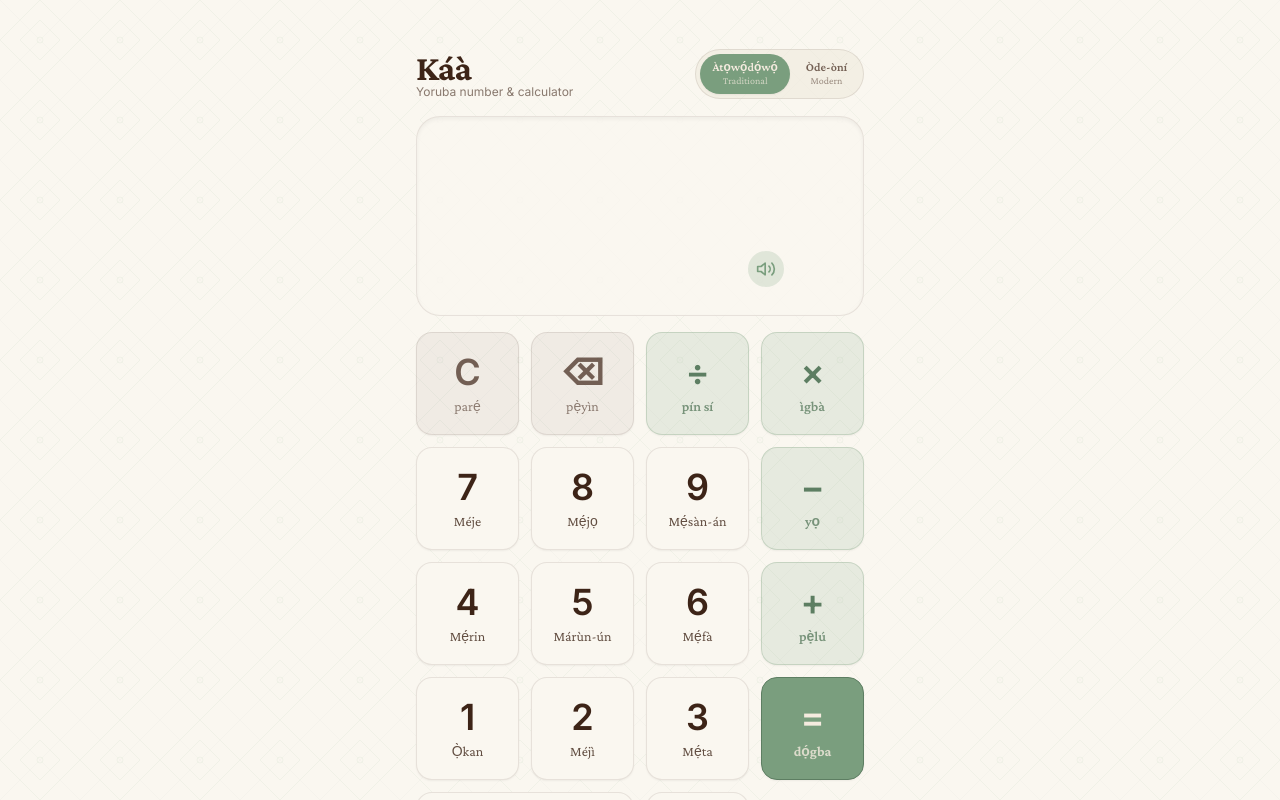
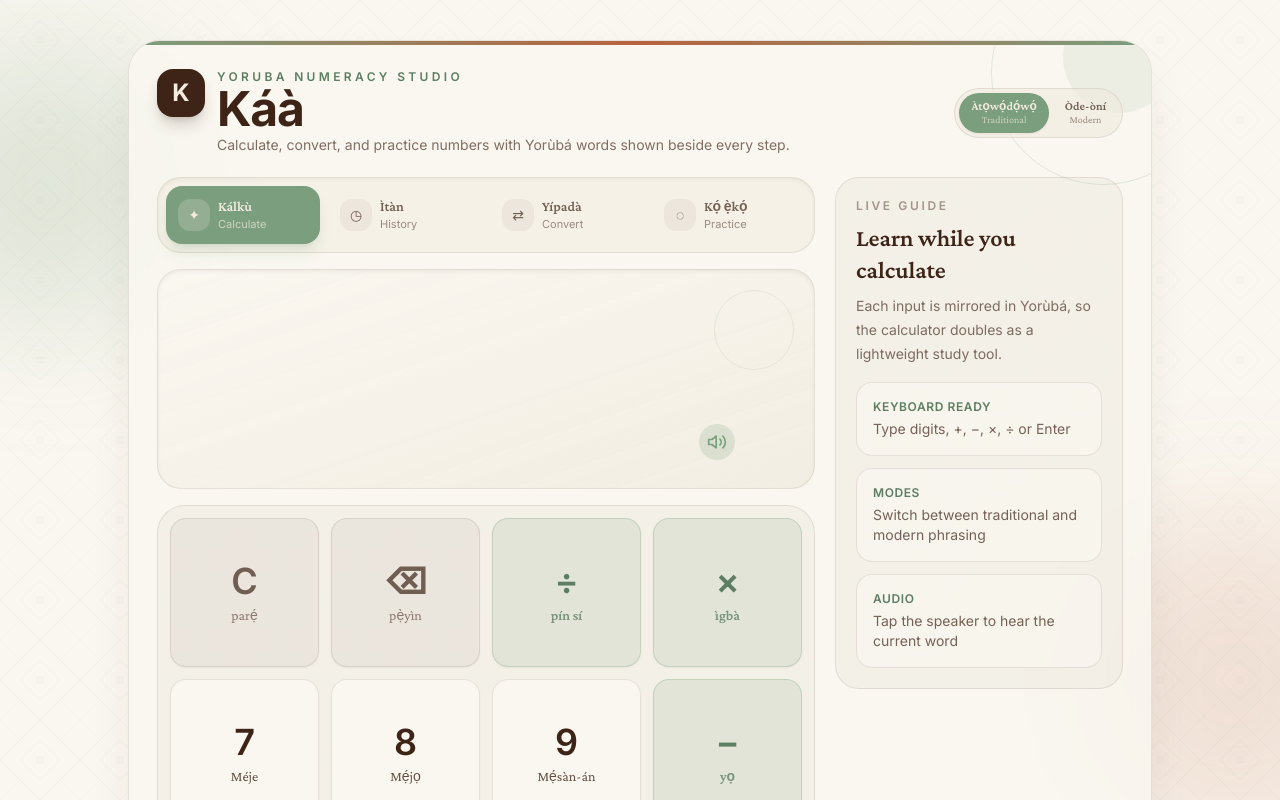
Before and after one commit to SojiJoro/KaaNiYoruba, a Next.js app: page / in a window 1280 px wide. Shown: the top 800 px of the page. Built offline with nearby package versions, Linux system fonts and the light colour scheme.

Commit message:
Polish calculator UI shell

```diff
--- a/src/app/page.tsx
+++ b/src/app/page.tsx
@@ -2,8 +2,14 @@ import { Calculator } from '@/components/Calculator';
 
 export default function Home() {
   return (
-    <main className="min-h-screen flex items-start sm:items-center justify-center py-6 sm:py-12 yoruba-pattern">
-      <Calculator />
+    <main className="relative min-h-screen overflow-hidden yoruba-pattern px-4 py-6 text-cocoa dark:text-cream sm:py-10">
+      <div className="pointer-events-none absolute -left-24 top-10 h-72 w-72 rounded-full bg-moss/20 blur-3xl dark:bg-moss/10" />
+      <div className="pointer-events-none absolute -right-28 top-1/3 h-80 w-80 rounded-full bg-rust/15 blur-3xl dark:bg-rust/10" />
+      <div className="pointer-events-none absolute bottom-0 left-1/2 h-64 w-64 -translate-x-1/2 rounded-full bg-paper-dark/70 blur-3xl dark:bg-cocoa-light/20" />
+
+      <div className="relative mx-auto flex min-h-[calc(100vh-3rem)] w-full max-w-6xl items-center justify-center">
+        <Calculator />
+      </div>
     </main>
   );
 }
--- a/src/components/Calculator.tsx
+++ b/src/components/Calculator.tsx
@@ -11,6 +11,13 @@ import { ConverterPanel } from './ConverterPanel';
 import { LearningMode } from './LearningMode';
 
 type Tab = 'calculator' | 'history' | 'converter' | 'learn';
+
+const TABS: Array<{ id: Tab; label: string; sublabel: string; icon: string }> = [
+  { id: 'calculator', label: 'Kálkù', sublabel: 'Calculate', icon: '✦' },
+  { id: 'history', label: 'Ìtàn', sublabel: 'History', icon: '◷' },
+  { id: 'converter', label: 'Yípadà', sublabel: 'Convert', icon: '⇄' },
+  { id: 'learn', label: 'Kọ́ ẹ̀kọ́', sublabel: 'Practice', icon: '◌' },
+];
 
 export function Calculator() {
   const [state, setState] = useState<CalcState>(initialState);
@@ -101,21 +108,53 @@ export function Calculator() {
   }, []);
 
   return (
-    <div className="w-full max-w-md mx-auto flex flex-col gap-4 px-4 sm:px-0">
-      <header className="flex items-center justify-between">
+    <div className="w-full max-w-5xl">
+      <section className="relative overflow-hidden rounded-[2rem] border border-cocoa/10 bg-paper/85 p-4 shadow-2xl shadow-cocoa/10 backdrop-blur dark:border-cream/10 dark:bg-cocoa/55 dark:shadow-cocoa-dark/40 sm:p-6 lg:p-7">
+        <div className="absolute inset-x-0 top-0 h-1 bg-gradient-to-r from-moss via-rust to-moss" />
+        <div className="pointer-events-none absolute -right-16 -top-20 h-56 w-56 rounded-full border border-moss/20" />
+        <div className="pointer-events-none absolute -right-6 -top-10 h-28 w-28 rounded-full bg-moss/10" />
+
+        <header className="relative mb-5 flex flex-col gap-4 sm:flex-row sm:items-center sm:justify-between">
+          <div className="flex items-start gap-3">
+            <div className="flex h-12 w-12 shrink-0 items-center justify-center rounded-2xl bg-cocoa text-2xl font-bold text-cream shadow-lg shadow-cocoa/20 dark:bg-cream dark:text-cocoa">
+              K
+            </div>
             <div className="flex flex-col">
-          <h1 className="text-4xl font-serif font-bold text-cocoa dark:text-cream tracking-tight">
+              <p className="text-xs font-semibold uppercase tracking-[0.28em] text-moss-dark dark:text-moss-light">
+                Yoruba Numeracy Studio
+              </p>
+              <h1 className="text-4xl font-bold tracking-tight text-cocoa dark:text-cream sm:text-5xl">
                 Káà
               </h1>
-          <p className="text-xs text-cocoa/60 dark:text-cream/60 -mt-1">
-            Yoruba number & calculator
+              <p className="max-w-xl text-sm leading-6 text-cocoa/65 dark:text-cream/65">
+                Calculate, convert, and practice numbers with Yorùbá words shown beside every step.
               </p>
+            </div>
           </div>
           <ModeToggle mode={mode} onChange={setMode} />
         </header>
 
+        <div className="relative grid gap-5 lg:grid-cols-[minmax(0,1fr)_18rem] lg:items-start">
+          <div className="flex min-w-0 flex-col gap-4">
+            <nav
+              aria-label="Sections"
+              className="grid grid-cols-2 gap-2 rounded-3xl border border-cocoa/10 bg-paper-dark/45 p-2 shadow-inner dark:border-cream/10 dark:bg-cocoa-light/35 sm:grid-cols-4"
+            >
+              {TABS.map((item) => (
+                <TabButton
+                  key={item.id}
+                  label={item.label}
+                  sublabel={item.sublabel}
+                  icon={item.icon}
+                  active={tab === item.id}
+                  onClick={() => setTab(item.id)}
+                />
+              ))}
+            </nav>
+
+            <div className="min-w-0">
               {tab === 'calculator' && (
-        <>
+                <div className="flex flex-col gap-4">
                   <Display
                     expression={state.expression}
                     result={previewResult}
@@ -124,38 +163,60 @@ export function Calculator() {
                     onSpeak={handleSpeak}
                   />
                   <Keypad mode={mode} onKey={handleKey} />
-        </>
+                </div>
               )}
 
               {tab === 'history' && (
-        <History entries={history} onReuse={(e) => {
+                <History
+                  entries={history}
+                  onReuse={(e) => {
                     setState({ ...initialState, expression: e.expression });
                     setTab('calculator');
-        }} onClear={() => setHistory([])} />
+                  }}
+                  onClear={() => setHistory([])}
+                />
               )}
 
               {tab === 'converter' && <ConverterPanel mode={mode} onSpeak={handleSpeak} />}
               {tab === 'learn' && <LearningMode mode={mode} onSpeak={handleSpeak} />}
+            </div>
+          </div>
 
-      <nav
-        aria-label="Sections"
-        className="flex justify-around bg-paper-dark/40 dark:bg-cocoa-light/40 rounded-2xl p-1 border border-cocoa/10 dark:border-cream/10"
-      >
-        <TabButton label="Kálkù" active={tab === 'calculator'} onClick={() => setTab('calculator')} />
-        <TabButton label="Ìtàn" active={tab === 'history'} onClick={() => setTab('history')} />
-        <TabButton label="Yípadà" active={tab === 'converter'} onClick={() => setTab('converter')} />
-        <TabButton label="Kọ́ ẹ̀kọ́" active={tab === 'learn'} onClick={() => setTab('learn')} />
-      </nav>
+          <aside className="hidden rounded-3xl border border-cocoa/10 bg-cocoa/[0.03] p-5 dark:border-cream/10 dark:bg-cream/[0.04] lg:flex lg:flex-col lg:gap-4">
+            <div>
+              <p className="text-xs font-semibold uppercase tracking-[0.22em] text-cocoa/45 dark:text-cream/45">
+                Live guide
+              </p>
+              <h2 className="mt-2 font-serif text-2xl font-semibold text-cocoa dark:text-cream">
+                Learn while you calculate
+              </h2>
+              <p className="mt-2 text-sm leading-6 text-cocoa/65 dark:text-cream/65">
+                Each input is mirrored in Yorùbá, so the calculator doubles as a lightweight study tool.
+              </p>
+            </div>
+
+            <div className="grid gap-3">
+              <GuideCard label="Keyboard ready" value="Type digits, +, −, ×, ÷ or Enter" />
+              <GuideCard label="Modes" value="Switch between traditional and modern phrasing" />
+              <GuideCard label="Audio" value="Tap the speaker to hear the current word" />
+            </div>
+          </aside>
+        </div>
+      </section>
     </div>
   );
 }
 
 function TabButton({
   label,
+  sublabel,
+  icon,
   active,
   onClick,
 }: {
   label: string;
+  sublabel: string;
+  icon: string;
   active: boolean;
   onClick: () => void;
 }) {
@@ -163,13 +224,37 @@ function TabButton({
     <button
       type="button"
       onClick={onClick}
-      className={`flex-1 rounded-xl px-3 py-2 text-sm font-medium font-serif transition-colors ${
+      className={`group flex items-center gap-2 rounded-2xl px-3 py-3 text-left transition-all ${
         active
-          ? 'bg-moss text-cream shadow-sm'
-          : 'text-cocoa/70 dark:text-cream/70 hover:bg-cocoa/5 dark:hover:bg-cream/5'
+          ? 'bg-moss text-cream shadow-lg shadow-moss/20'
+          : 'text-cocoa/70 hover:bg-cocoa/5 dark:text-cream/70 dark:hover:bg-cream/5'
       }`}
     >
+      <span
+        className={`flex h-8 w-8 shrink-0 items-center justify-center rounded-xl text-sm ${
+          active ? 'bg-cream/20' : 'bg-cocoa/5 dark:bg-cream/5'
+        }`}
+        aria-hidden
+      >
+        {icon}
+      </span>
+      <span className="min-w-0">
+        <span className="block truncate font-serif text-sm font-semibold leading-tight">
           {label}
+        </span>
+        <span className="block truncate text-[11px] opacity-70">{sublabel}</span>
+      </span>
     </button>
   );
 }
+
+function GuideCard({ label, value }: { label: string; value: string }) {
+  return (
+    <div className="rounded-2xl border border-cocoa/10 bg-paper/60 p-4 dark:border-cream/10 dark:bg-cocoa/35">
+      <p className="text-xs font-semibold uppercase tracking-wider text-moss-dark dark:text-moss-light">
+        {label}
+      </p>
+      <p className="mt-1 text-sm leading-5 text-cocoa/70 dark:text-cream/70">{value}</p>
+    </div>
+  );
+}
--- a/src/components/Display.tsx
+++ b/src/components/Display.tsx
@@ -19,8 +19,9 @@ export function Display({ expression, result, error, mode, onSpeak }: DisplayPro
   const expressionYoruba = expression ? expressionToYoruba(expression, mode) : '';
 
   return (
-    <div className="rounded-3xl bg-paper/80 dark:bg-cocoa/40 px-6 py-7 shadow-inner border border-cocoa/10 dark:border-cream/10 flex flex-col gap-4 min-h-[200px] justify-between">
-      <div className="flex flex-col gap-1">
+    <div className="relative overflow-hidden rounded-3xl border border-cocoa/10 bg-gradient-to-br from-paper to-paper-dark/70 px-6 py-7 shadow-inner dark:border-cream/10 dark:from-cocoa/70 dark:to-cocoa-light/45 flex flex-col gap-4 min-h-[220px] justify-between">
+      <div className="pointer-events-none absolute right-5 top-5 h-20 w-20 rounded-full border border-moss/15" />
+      <div className="relative flex flex-col gap-1">
         <div
           aria-label="Expression in Arabic numerals"
           className="text-cocoa/60 dark:text-cream/60 text-lg font-mono tracking-tight min-h-[1.5rem]"
@@ -35,7 +36,7 @@ export function Display({ expression, result, error, mode, onSpeak }: DisplayPro
         </div>
       </div>
 
-      <div className="flex items-end justify-between gap-4">
+      <div className="relative flex items-end justify-between gap-4">
         <div className="flex flex-col">
           <div
             aria-live="polite"
@@ -51,7 +52,7 @@ export function Display({ expression, result, error, mode, onSpeak }: DisplayPro
             type="button"
             onClick={() => onSpeak?.(headlineYoruba || '')}
             aria-label="Gbọ́ pípè"
-            className="rounded-full bg-moss/20 hover:bg-moss/30 text-moss dark:text-moss-light p-2 transition-colors"
+            className="rounded-full bg-moss/20 hover:bg-moss/30 text-moss dark:text-moss-light p-2 transition-colors focus:outline-none focus:ring-2 focus:ring-moss focus:ring-offset-2 focus:ring-offset-paper dark:focus:ring-offset-cocoa"
             title="Gbọ́ pípè (Hear pronunciation)"
           >
             <SpeakerIcon />
--- a/src/components/Keypad.tsx
+++ b/src/components/Keypad.tsx
@@ -47,7 +47,7 @@ const LAYOUT: LayoutCell[][] = [
 
 export function Keypad({ mode, onKey }: KeypadProps) {
   return (
-    <div className="grid grid-cols-4 gap-3 w-full">
+    <div className="grid w-full grid-cols-4 gap-2.5 rounded-[1.75rem] border border-cocoa/10 bg-cocoa/[0.03] p-2 dark:border-cream/10 dark:bg-cream/[0.04] sm:gap-3 sm:p-3">
       {LAYOUT.flatMap((row, ri) =>
         row.map((cell, ci) => (
           <KeyButton
@@ -73,14 +73,14 @@ function KeyButton({
 }) {
   const subtitle = labelFor(cell.key, mode);
   const base =
-    'relative flex flex-col items-center justify-center rounded-2xl aspect-square select-none transition-transform active:scale-95 shadow-sm border';
+    'relative flex flex-col items-center justify-center rounded-2xl aspect-square select-none border shadow-sm transition-all hover:-translate-y-0.5 active:translate-y-0 active:scale-95 focus:outline-none focus:ring-2 focus:ring-moss focus:ring-offset-2 focus:ring-offset-paper dark:focus:ring-offset-cocoa';
   const variantClasses = {
     digit:
-      'bg-paper dark:bg-cocoa text-cocoa dark:text-cream border-cocoa/10 dark:border-cream/10 hover:bg-paper-dark dark:hover:bg-cocoa-light',
-    op: 'bg-moss/15 dark:bg-moss/25 text-moss-dark dark:text-moss-light border-moss/30 hover:bg-moss/25 font-semibold',
-    fn: 'bg-cocoa/5 dark:bg-cream/5 text-cocoa/70 dark:text-cream/70 border-cocoa/10 dark:border-cream/10 hover:bg-cocoa/10',
+      'bg-paper text-cocoa border-cocoa/10 hover:bg-paper-dark hover:shadow-md dark:bg-cocoa dark:text-cream dark:border-cream/10 dark:hover:bg-cocoa-light',
+    op: 'bg-moss/15 text-moss-dark border-moss/30 hover:bg-moss/25 hover:shadow-md dark:bg-moss/25 dark:text-moss-light font-semibold',
+    fn: 'bg-cocoa/5 text-cocoa/70 border-cocoa/10 hover:bg-cocoa/10 dark:bg-cream/5 dark:text-cream/70 dark:border-cream/10',
     equals:
-      'bg-moss text-cream border-moss-dark hover:bg-moss-dark font-bold',
+      'bg-moss text-cream border-moss-dark hover:bg-moss-dark hover:shadow-lg hover:shadow-moss/25 font-bold',
   }[cell.variant];
 
   const span = cell.span === 2 ? 'col-span-2 aspect-[2.2/1]' : '';
```
Lines whose indentation alone changed are shown as unchanged.
